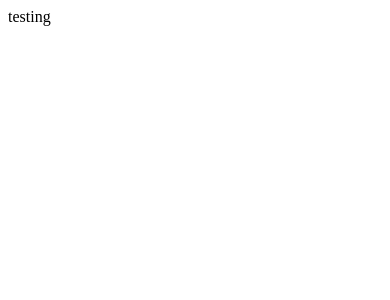
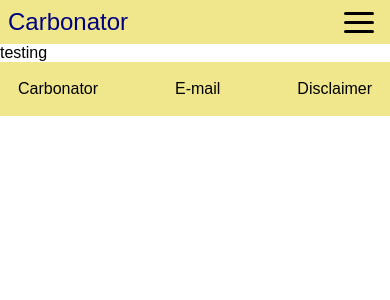
Before and after one commit to akguni/carbonator, a Django app: page / in a window 390 px wide. Before the commit the part shown is almost empty. Shown: the top 300 px of the page. Run offline with Django 3.2, Linux system fonts and the light colour scheme.

Commit message:
Navbar and Footer first drafts

```diff
--- /dev/null
+++ b/carbonator/static/carbonator/layout.js
@@ -0,0 +1,6 @@
+const toggleButton = document.getElementsByClassName('toggle-button')[0];
+const navbarLinks = document.getElementsByClassName('navbar-links')[0];
+
+toggleButton.addEventListener('click', () => {
+    navbarLinks.classList.toggle('active')
+})
--- a/carbonator/static/carbonator/styles.css
+++ b/carbonator/static/carbonator/styles.css
@@ -0,0 +1,109 @@
+* {
+    font-family: sans-serif;
+    box-sizing: border-box;
+}
+
+body {
+    margin: 0;
+    padding: 0;
+}
+
+.navbar {
+    display: flex;
+    justify-content: space-between;
+    align-items: center;
+    background-color: khaki;
+    color: navy;
+}
+
+.brand-title {
+    font-size: 1.5rem;
+    margin: .5rem
+}
+
+.navbar-links ul {
+    margin: 0;
+    padding: 0;
+    display: flex;
+}
+
+.navbar-links li {
+    list-style: none;
+}
+
+.navbar-links li a {
+    text-decoration: none;
+    color: black;
+    padding: 1rem;
+    display: block;
+}
+
+.navbar-links li:hover {
+    background-color: rgb(158, 152, 96);
+}
+
+.toggle-button {
+    position: absolute;
+    top: .75rem;
+    right: 1rem;
+    display: none;
+    flex-direction: column;
+    justify-content: space-between;
+    width: 30px;
+    height: 21px;
+}
+
+.toggle-button .bar {
+    height: 3px;
+    width: 100%;
+    background-color: black;
+    border-radius: 10px;
+
+}
+
+@media (max-width: 800px) {
+    .toggle-button {
+        display: flex;
+    }
+
+    .navbar-links {
+        display: none;
+        width: 100%;
+    }
+
+    .navbar {
+        flex-direction: column;
+        align-items: flex-start;
+    }
+
+    .navbar-links ul {
+        width: 100%;
+        flex-direction: column;
+    }
+
+    .navbar-links li {
+        text-align: center;
+    }
+
+    .navbar-links li a {
+        padding: .5rem 1rem;
+    }
+
+    .navbar-links.active {
+        display: flex;
+    }
+}
+
+.footer {
+    display: flex;
+    padding: 10px;
+    justify-content: space-between;
+    align-items: center;
+    background-color: khaki;
+    color: black;
+}
+
+.footer-content {
+    padding: 3px;
+    margin: 5px;
+}
--- a/carbonator/templates/carbonator/layout.html
+++ b/carbonator/templates/carbonator/layout.html
@@ -5,12 +5,36 @@
     <head>
         <link href="{% static 'carbonator/styles.css' %}" rel="stylesheet">
         <link rel="shortcut icon" type="image/png" href="{% static 'carbonator/favicon.ico' %}"/>
+        <script src="{% static 'carbonator/layout.js' %}" defer></script>
+        <title>Carbonator</title>
 
         {% block script %}
         {% endblock %}
     </head>
     <body>
+        <nav class="navbar">
+            <div class="brand-title">Carbonator</div>
+            <a href="#" class="toggle-button">
+                <span class="bar"></span>
+                <span class="bar"></span>
+                <span class="bar"></span>
+            </a>
+            <div class="navbar-links">
+                <ul>
+                    <li><a href="#">Light</a></li>
+                    <li><a href="#">Heat</a></li>
+                    <li><a href="#">Move</a></li>
+
+                </ul>
+            </div>
+
+        </nav>
         {% block body %}
         {% endblock %}
+        <div class = "footer">
+            <div class ="footer-content">Carbonator</div>
+            <div class ="footer-content">E-mail</div>
+            <div class ="footer-content">Disclaimer</div>
+        </div>
     </body>
 </html>
```
